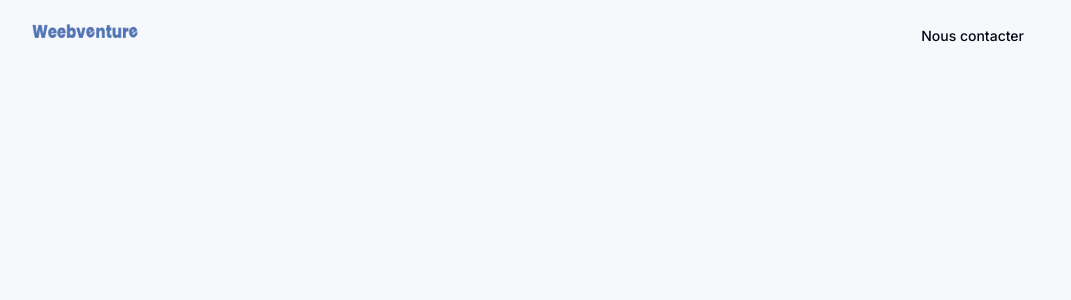
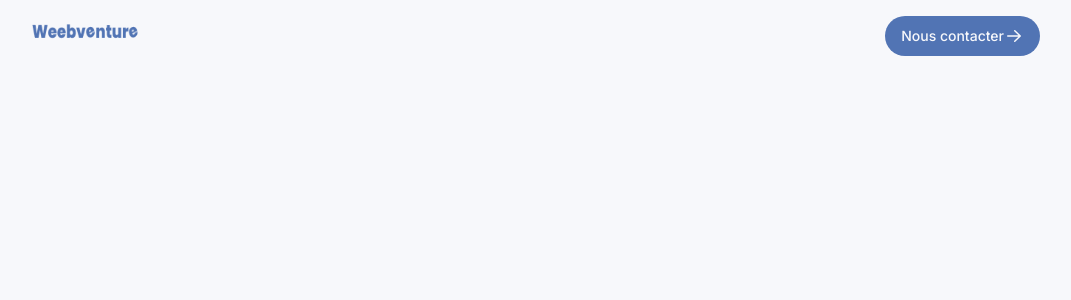
Before and after one commit to magicniclus/weebventure, a Next.js app: page / in a window 1280 px wide. Shown: the top 300 px of the page, without its empty margins (104-1175 px from the left). Built offline with nearby package versions, Linux system fonts and the light colour scheme.

Commit message:
Create button.tsx

```diff
--- /dev/null
+++ b/src/components/ui/button.tsx
@@ -0,0 +1,66 @@
+import { ArrowRightIcon } from "@heroicons/react/20/solid";
+import { Slot } from "@radix-ui/react-slot";
+import { cva, type VariantProps } from "class-variance-authority";
+import * as React from "react";
+
+import { cn } from "@/lib/utils";
+
+const buttonVariants = cva(
+  "inline-flex group items-center justify-center whitespace-nowrap rounded-md text-sm font-medium ring-offset-background transition-colors focus-visible:outline-none focus-visible:ring-2 focus-visible:ring-ring focus-visible:ring-offset-2 disabled:pointer-events-none disabled:opacity-50",
+  {
+    variants: {
+      variant: {
+        default: "bg-primary text-primary-foreground hover:bg-primary/90",
+        destructive:
+          "bg-destructive text-destructive-foreground hover:bg-destructive/90",
+        outline:
+          "border border-input bg-background hover:bg-accent hover:text-accent-foreground",
+        secondary:
+          "bg-secondary text-secondary-foreground hover:bg-secondary/80",
+        ghost: "hover:bg-accent hover:text-accent-foreground",
+        link: "text-primary underline-offset-4 hover:underline",
+        perso: "text-backgroundDev hover:bg-primaryDev/90 bg-primaryDev",
+        persoSecondary:
+          "text-primaryDev border border-primaryDev hover:border-primaryDev/90 hover:text-primaryDev/90 bg-backgroundDev",
+      },
+      size: {
+        default: "h-10 px-4 py-2 rounded-full",
+        sm: "h-9 rounded-md px-3",
+        lg: "h-11 rounded-md px-8",
+        icon: "h-10 w-10",
+      },
+    },
+    defaultVariants: {
+      variant: "default",
+      size: "default",
+    },
+  }
+);
+
+export interface ButtonProps
+  extends React.ButtonHTMLAttributes<HTMLButtonElement>,
+    VariantProps<typeof buttonVariants> {
+  asChild?: boolean;
+  icon?: React.ReactNode; // Ajout de la prop pour passer une icône
+}
+
+const Button = React.forwardRef<HTMLButtonElement, ButtonProps>(
+  ({ className, variant, size, asChild = false, icon, ...props }, ref) => {
+    const Comp = asChild ? Slot : "button";
+    return (
+      <Comp
+        className={cn(buttonVariants({ variant, size }), className)}
+        ref={ref}
+        {...props}
+      >
+        {props.children}
+        {icon && <span className="ml-2">{icon}</span>}{" "}
+        <ArrowRightIcon className="w-5 h-5 group-hover:translate-x-2 transition duration-150 ease-in-out" />
+      </Comp>
+    );
+  }
+);
+
+Button.displayName = "Button";
+
+export { Button, buttonVariants };
```
